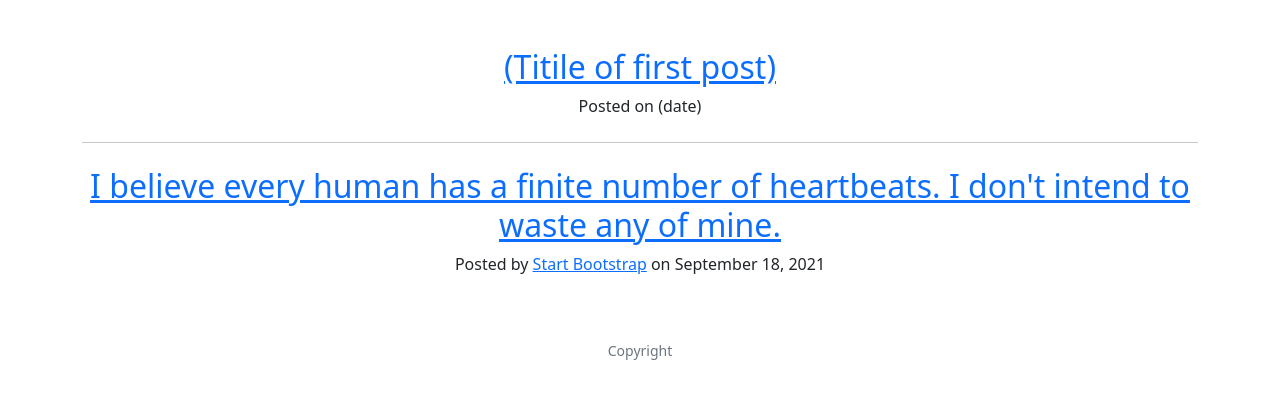
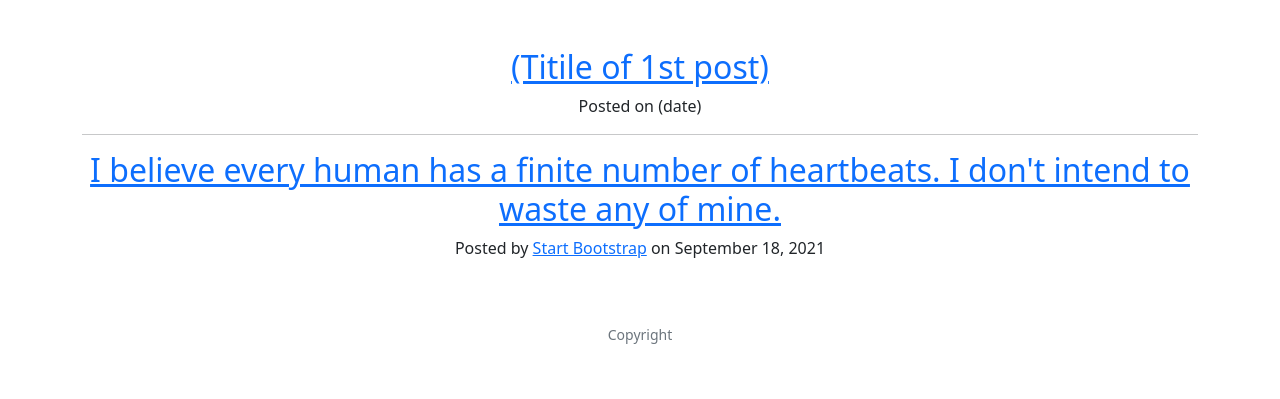
Before and after one commit to Lindsay-00/Treehole, a Flask app: template myproject/flaskr/templates/index.html in a window 1280 px wide. Shown: the part 66-465 px from the top of the page. Run offline with Flask 2, Linux system fonts and the light colour scheme; the template is opened without the code that fills it, so the values that code supplies are empty; some libraries are stand-ins or nearby versions.

Commit message:
Wed, Dec 8, 2021, 8:54 PM +00:00

```diff
--- a/myproject/flaskr/templates/index.html
+++ b/myproject/flaskr/templates/index.html
@@ -11,14 +11,14 @@
             <!-- Post preview-->
             <div class="post-preview">
                 <a href="post.html">
-                    <h2 class="post-title">(Titile of first post)</h2>
+                    <h2 class="post-title">(Titile of 1st post)</h2>
                 </a>
                 <p class="post-meta">
                     Posted on (date)
                 </p>
             </div>
             <!-- Divider-->
-            <hr class="my-4" />
+            <hr>
             <!-- Post preview-->
             <div class="post-preview">
                 <a href="post.html"><h2 class="post-title">I believe every human has a finite number of heartbeats. I don't intend to waste any of mine.</h2></a>
```
